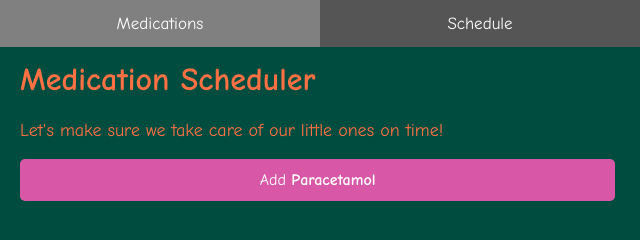
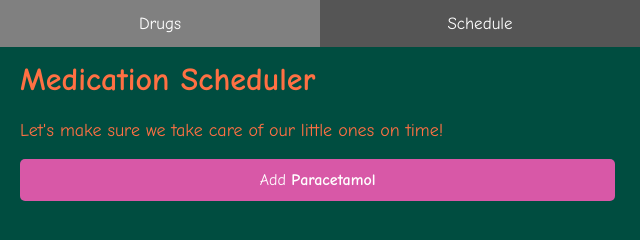
Before and after one commit to my770/medreminder, a plain HTML site: page index.html in a window 1280 px wide. Shown: the top 240 px of the page, 0-640 px from the left. Drawn offline with Linux system fonts and the light colour scheme.

Commit message:
Update index.html

```diff
--- a/index.html
+++ b/index.html
@@ -12,7 +12,7 @@
 </head>
 
 <body>
-    <button class="tablink" onclick="openPage('Home', this, 'grey')" id="defaultOpen">Medications</button>
+    <button class="tablink" onclick="openPage('Home', this, 'grey')" id="defaultOpen">Drugs</button>
     <button class="tablink" onclick="openPage('meds', this, 'grey')">Schedule</button>
     <button class="tablink" onclick="openPage('Help', this, 'grey')">Help</button>
     <button class="tablink" onclick="openPage('About', this, 'grey')">About</button>
```
